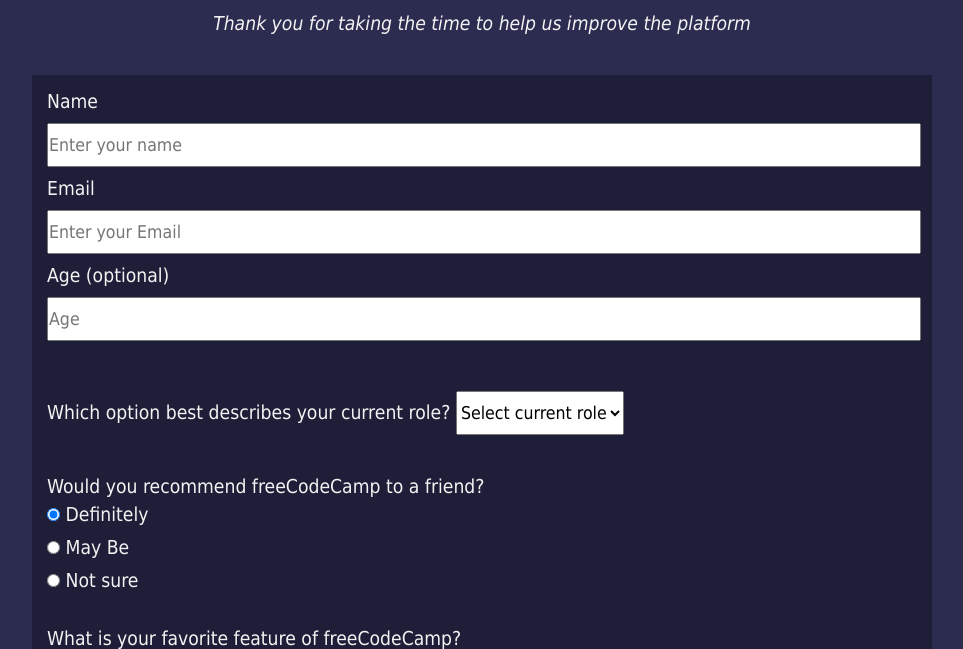
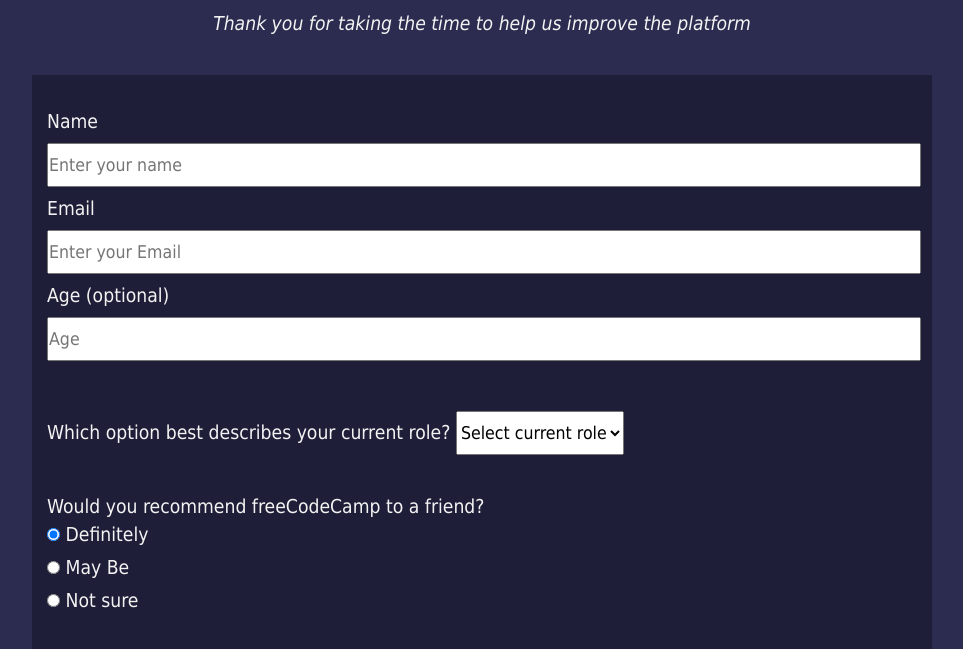
Before and after one commit to ddarkwork/survey-form, a plain HTML site: page index.html in a window 1280 px wide. Shown: the part 91-740 px from the top of the page, without its empty margins (158-1121 px from the left). Drawn offline with Linux system fonts and the light colour scheme.

Commit message:
surveyForm CSS V2 (adjust padding)

```diff
--- a/style.css
+++ b/style.css
@@ -9,6 +9,7 @@
   font-size: 1.2rem;
 }
 main {
+  padding: 20px 0 2px 0;
   background-color: rgba(27, 27, 50, 0.8);
 }
 #title, #description {
```
